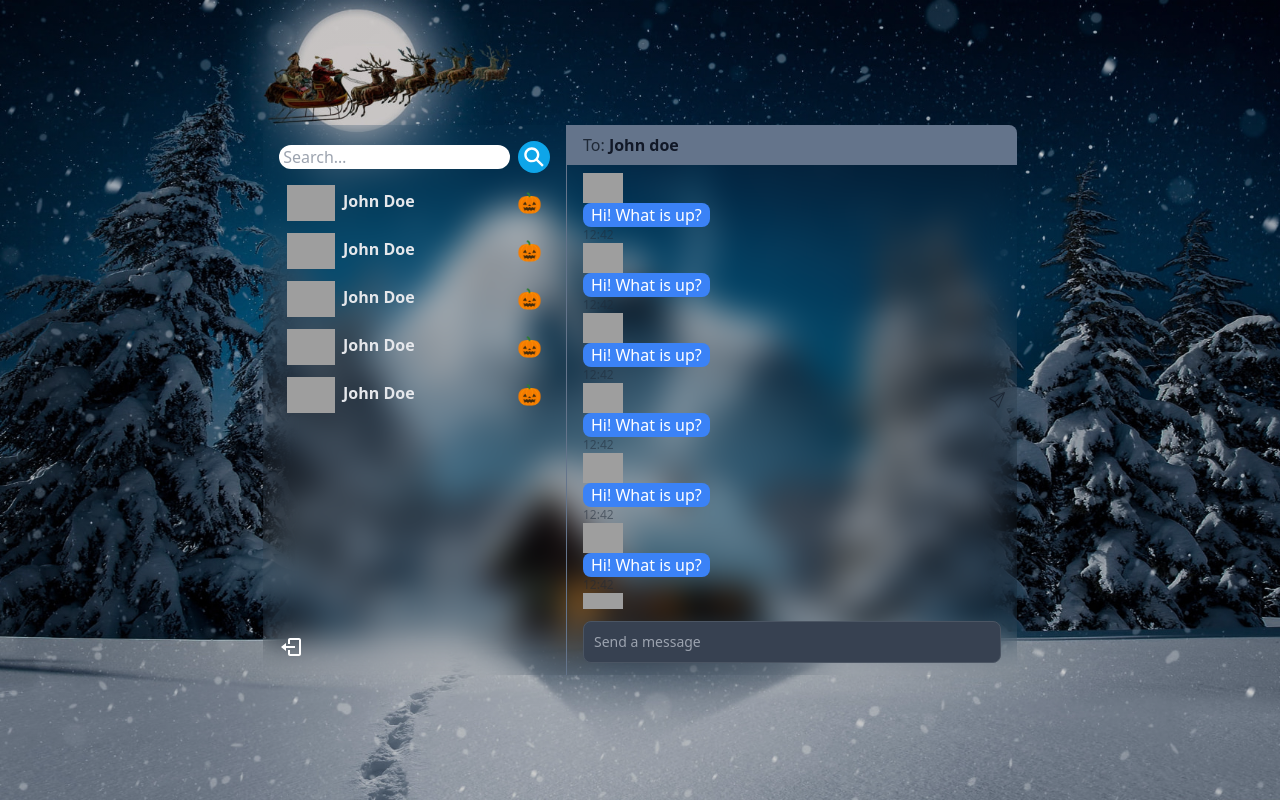
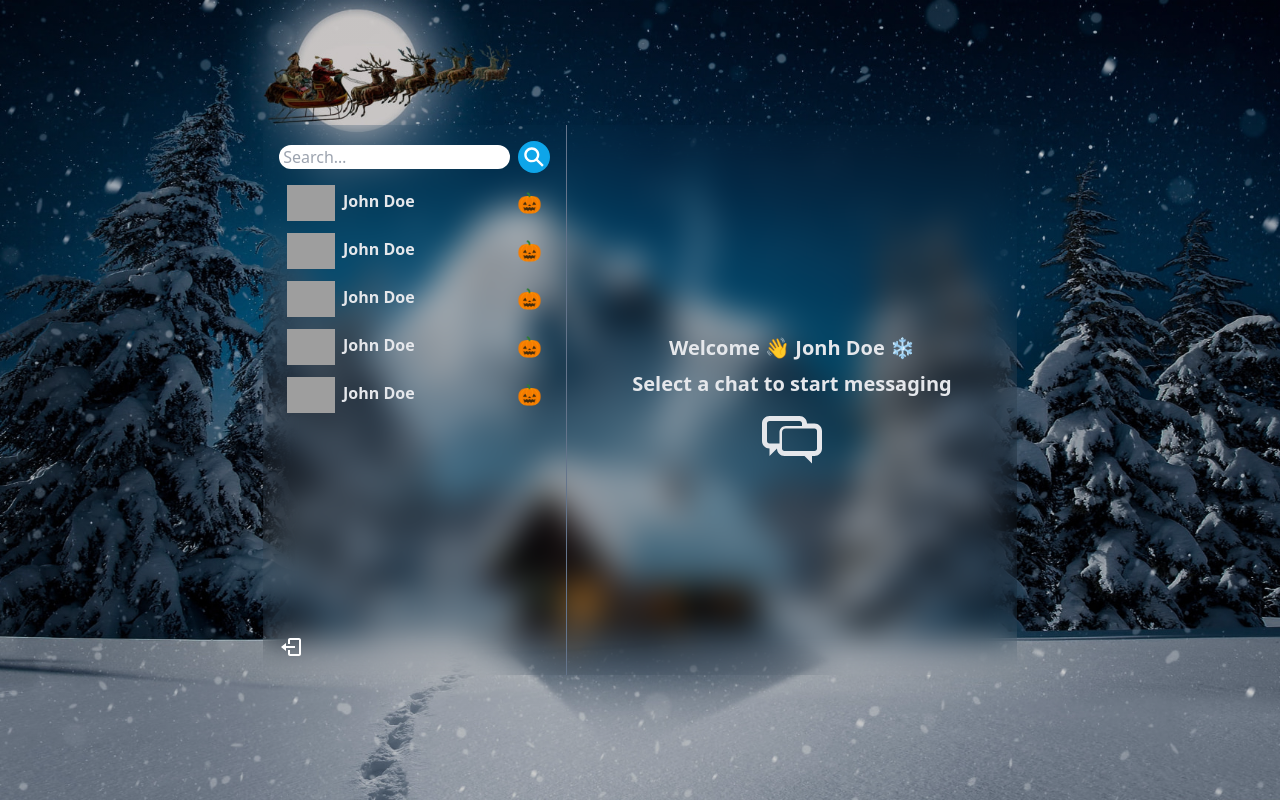
Before and after one commit to Hiep333/mern-chat-app, a React (Vite) app in the folder frontend/: page / in a window 1280 px wide. Built offline with nearby package versions, Linux system fonts and the light colour scheme; grey boxes are pictures that could not be loaded.

Commit message:
UI Design: build Message Components (add noChatSelected :if no chat is selected, a welcome message and instructions are displayed to the user

```diff
--- a/frontend/components/messages/MessageContainer.jsx
+++ b/frontend/components/messages/MessageContainer.jsx
@@ -1,9 +1,14 @@
 import MessageInput from "./MessageInput";
 import Messages from "./Messages";
+import { TiMessages } from "react-icons/ti";
 
 const MessageContainer = () => {
+  const noChatSelected = true;
   return (
     <div className="md:min-w-[450px] flex flex-col">
+      {noChatSelected ? (
+        <NoChatSelected />
+      ) : (
         <>
           {/* Header */}
           <div className="bg-slate-500 px-4 py-2 mb-2">
@@ -14,7 +19,20 @@
           <Messages />
           <MessageInput />
         </>
+      )}
     </div>
   );
 };
 export default MessageContainer;
+
+const NoChatSelected = () => {
+  return (
+    <div className="flex items-center justify-center w-full h-full">
+      <div className="px-4 text-center sm:text-lg md:text-xl text-gray-200 font-semibold flex flex-col items-center gap-2">
+        <p>Welcome 👋 Jonh Doe ❄</p>
+        <p>Select a chat to start messaging</p>
+        <TiMessages className="text-3xl md:text-6xl text-center" />
+      </div>
+    </div>
+  );
+};
```
Also changed, not shown: frontend/components/messages/MessageInput.jsx (+9 -6 lines). Lines whose indentation alone changed are shown as unchanged.
